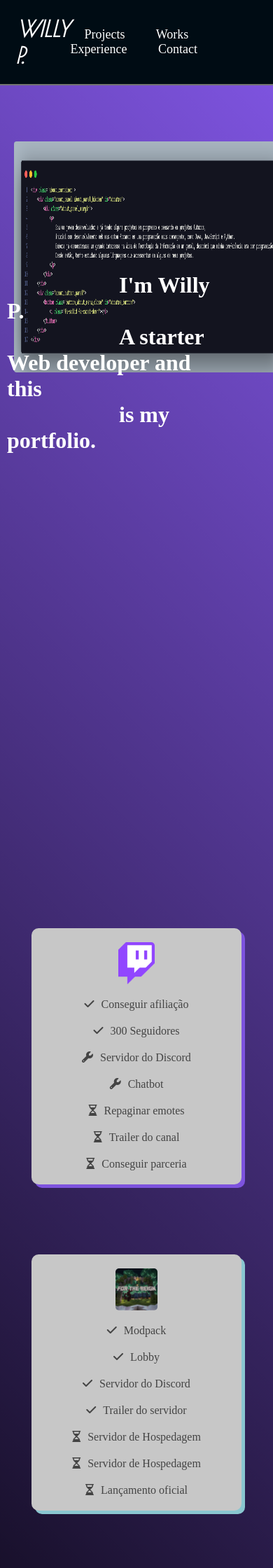
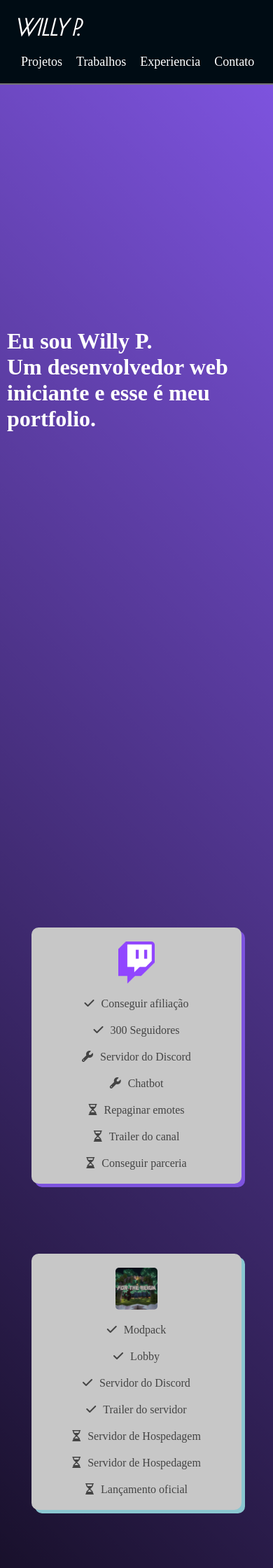
Before and after one commit to SoldadoZuero/my_portfolio, a Django app: page / in a window 390 px wide; the page is wider, and only the part inside the window is pictured. Shown: the top 2240 px of that part at 70% size. Run offline with Django 5.2, Linux system fonts and the light colour scheme; parts of the project's set-up code (start-up, migrations or seed data) failed here and were passed over; some libraries are stand-ins or nearby versions; some web fonts are replaced.

Commit message:
Finished landing page and made some changes to mobile compatibility

```diff
--- a/base_static/global/css/styles.css
+++ b/base_static/global/css/styles.css
@@ -109,7 +109,6 @@
 
   .header_container {
     background-color: var(--color-black-veil);
-    align-items: center;
     display: flex;
     border-bottom-width: 2px;
     border-style: outset;
@@ -117,15 +116,18 @@
     justify-content: space-between;
     padding: 2rem 0 2rem 2rem;
     max-width: 100%;
+    flex-wrap: wrap;
+    align-items: center;
+    flex-direction: row;
   }
 
   .header_boxes {
-    display:inline-table;
-    align-items: end;
+    display: flex;
+    flex-wrap: wrap;
   }
 
   .header_link {
-    padding: 4rem 2rem 29px;
+    padding: 0 2rem 0;
     font-size: large;
     font-family: var(--font-rem);
     transition: all 300ms ease-in-out;
@@ -141,9 +143,26 @@
     font-weight: bold;
     color: var(--color-white);
     font-size: xx-large;
-    padding: 2px;
     font-style: italic;
     text-transform: uppercase;
+  }
+
+  @media (max-width: 512px) {
+    .header_link {
+      padding: 1rem;
+      font-size: large;
+      font-family: var(--font-rem);
+      transition: all 300ms ease-in-out;
+      color: var(--color-white);
+    }
+
+    .header_logo {
+      padding-bottom: 1rem;
+    }
+
+    .header_container {
+      padding: 2rem 0 1rem 2rem;
+    }
   }
 
   /* Footer */   /* Footer */   /* Footer */   /* Footer */   /* Footer */   /* Footer */   /* Footer */   /* Footer */
@@ -203,12 +222,20 @@
   /* Intro Home */  /* Intro Home */  /* Intro Home */  /* Intro Home */  /* Intro Home */  /* Intro Home */  /* Intro Home */
 
   .intro_container {
+    display: flex;
     height: 100vh;
+    align-items: center;
+    flex-direction: row;
+    justify-content: flex-end;
   }
 
   .intro_positioner {
-    position: relative;
-    top: 8rem;
+    margin-right: 2rem;
+    display: flex;
+    flex-direction: row;
+    flex-wrap: wrap;
+    align-content: space-around;
+    align-items: center;
   }
 
   .intro_image {
@@ -219,10 +246,6 @@
   }
 
   .intro_text {
-    position: absolute;
-    z-index: 2;
-    top: 15rem;
-    right: 8rem;
     margin-left: 1rem;
   }
 
@@ -233,7 +256,7 @@
     font-family: var(--font-rem);
     font-weight: bolder;
     font-size: xx-large;
-    white-space: pre-wrap;
+    white-space: normal;
   }
 
   /* Course Home */  /* Course Home */  /* Course Home */  /* Course Home */  /* Course Home */  /* Course Home */
@@ -380,7 +403,6 @@
   .project_panel img {
     max-width: 6rem;
     max-height: 6rem;
-    cursor: pointer;
     margin: 2rem;
     border-radius: 5px;
   }
--- a/base_templates/global/partials/footer.html
+++ b/base_templates/global/partials/footer.html
@@ -1,10 +1,10 @@
 <footer class="footer_background">
     <div class="footer_container">
         <div>
-            <a href="{% url 'principal:home' %}" target="_blank" rel="noreferrer noopener"> Made by SoldadoZuero</a>
+            <a href="{% url 'principal:home' %}" target="_blank" rel="noreferrer noopener"> Criado por SoldadoZuero</a>
         </div>
         <div class="footer_icon">
-            <a href="https://www.djangoproject.com/" target="_blank" rel="noreferrer noopener"> Powered by Django</a>
+            <a href="https://www.djangoproject.com/" target="_blank" rel="noreferrer noopener"> Desenvolvido em Django</a>
         </div>
     </div>
 </footer>
--- a/base_templates/global/partials/header.html
+++ b/base_templates/global/partials/header.html
@@ -4,10 +4,10 @@
             <a class="header_logo" href="{% url 'principal:home' %}"> Willy P.</a>
         </div>
         <nav class="header_boxes">
-            <a class="header_link" href=""> Projects</a>
-            <a class="header_link" href=""> Works</a>
-            <a class="header_link" href=""> Experience</a>
-            <a class="header_link" href=""> Contact</a>
+            <a class="header_link" href=""> Projetos</a>
+            <a class="header_link" href=""> Trabalhos</a>
+            <a class="header_link" href=""> Experiencia</a>
+            <a class="header_link" href=""> Contato</a>
         </nav>
     </div>
 </header>
--- a/principal/templates/principal/partials/intro_home.html
+++ b/principal/templates/principal/partials/intro_home.html
@@ -1,13 +1,15 @@
 <div class="intro_container">
     <div class="intro_positioner">
-        <img src="/media/header-code.png" alt="Header Code" class="intro_image">
             <div class="intro_text">
                 <h2 class="intro_title">
-                    I'm Willy P.
-                    A starter Web developer and this
-                    is my portfolio.
+                    Eu sou Willy P.
                 </h2>
             </div>
-        </img>
+            <div class="intro_text">
+                <h2 class="intro_title">
+                    Um desenvolvedor web iniciante
+                    e esse é meu portfolio.
+                </h2>
+            </div>
     </div>
 </div>
--- a/principal/templates/principal/partials/projects.html
+++ b/principal/templates/principal/partials/projects.html
@@ -54,10 +54,10 @@
                 <i class="fa-solid fa-check"></i><span>Landing Page</span>
             </div>
             <div>
-                <i class="fa-regular fa-hourglass-half"></i><span>Integração com Twitch</span>
+                <i class="fa-regular fa-wrench"></i><span>Demais páginas</span>
             </div>
             <div>
-                <i class="fa-regular fa-hourglass-half"></i><span>Integração com For The Reign</span>
+                <i class="fa-regular fa-hourglass-half"></i><span>Integração com Twitch</span>
             </div>
             <div>
                 <i class="fa-regular fa-hourglass-half"></i><span>Integração com Instagram</span>
@@ -66,7 +66,7 @@
                 <i class="fa-regular fa-hourglass-half"></i><span>Integração com TikTok</span>
             </div>
             <div>
-                <i class="fa-regular fa-hourglass-half"></i><span>Sistema de pagamento</span>
+                <i class="fa-regular fa-hourglass-half"></i><span>Integração com For The Reign</span>
             </div>
             <div>
                 <i class="fa-regular fa-hourglass-half"></i><span>Deploy</span>
```
Also changed, not shown: principal/templates/principal/partials/course_progress.html (deleted, +0 -33 lines).
